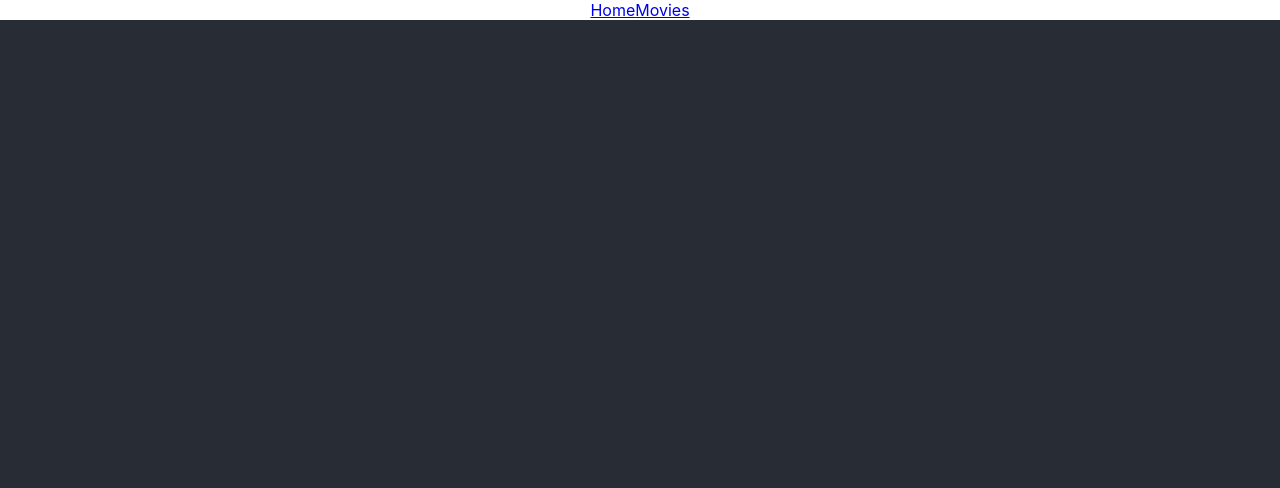
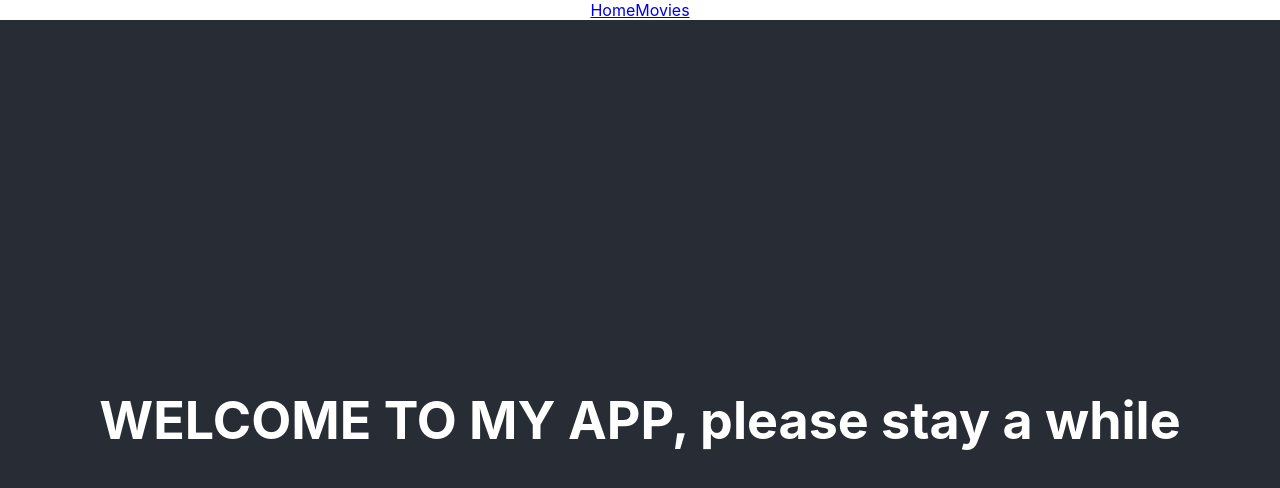
Before and after one commit to Reinoptland/mooviesearch, a React (Create React App) app: page / in a window 1280 px wide. Shown: the top 488 px of the page. Built offline with nearby package versions, Linux system fonts and the light colour scheme.

Commit message:
Define routes

```diff
--- a/src/App.js
+++ b/src/App.js
@@ -11,7 +11,16 @@ function App() {
           <Link to="/">Home</Link>
           <Link to="/movies">Movies</Link>
         </nav>
-        <header className="App-header"></header>
+        <header className="App-header">
+          <Switch>
+            <Route path="/movies">
+              <h1>WATCH MOVIES MAN!</h1>
+            </Route>
+            <Route path="/">
+              <h1>WELCOME TO MY APP, please stay a while</h1>
+            </Route>
+          </Switch>
+        </header>
       </div>
     </Router>
   );
```
